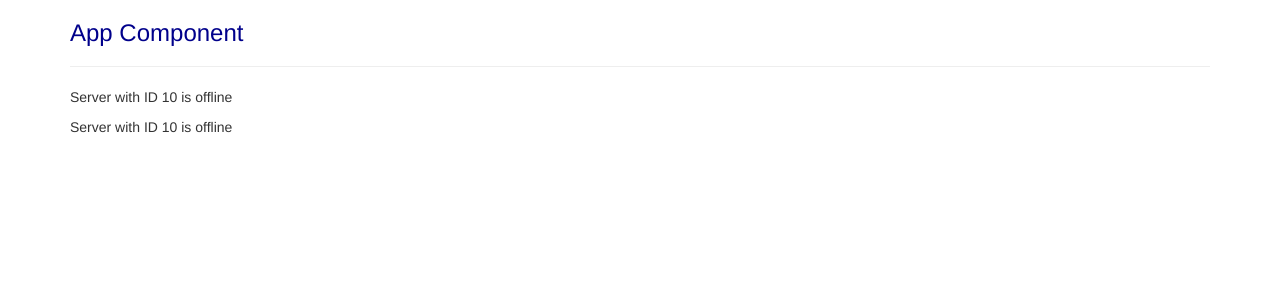
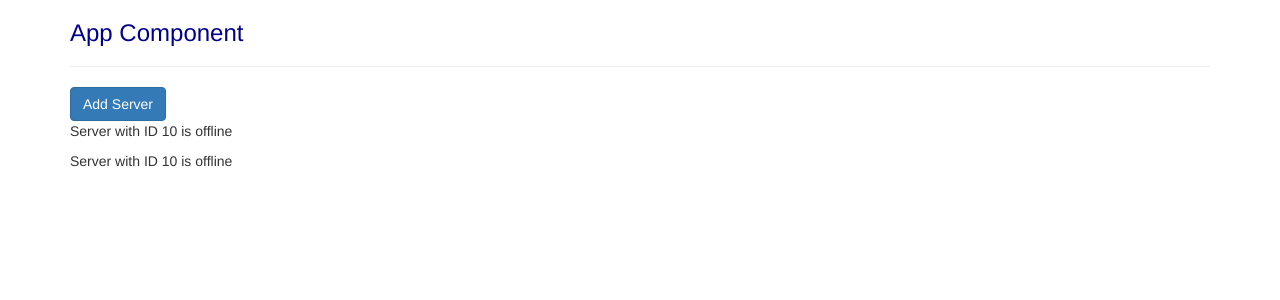
Before and after one commit to felipealencardev/understanding-angular, an Angular app: page / in a window 1280 px wide. Shown: the top 300 px of the page. Built offline with nearby package versions, Linux system fonts and the light colour scheme.

Commit message:
property binding

```diff
--- a/src/app/servers/servers.component.html
+++ b/src/app/servers/servers.component.html
@@ -1,2 +1,5 @@
+<button
+    class="btn btn-primary"
+    [disabled]="!allowNewServer">Add Server</button>
 <app-server></app-server>
 <app-server></app-server>
--- a/src/app/servers/servers.component.ts
+++ b/src/app/servers/servers.component.ts
@@ -9,8 +9,13 @@
   styleUrls: ['./servers.component.css']
 })
 export class ServersComponent implements OnInit {
+  allowNewServer = false;
 
-  constructor() { }
+  constructor() {
+    setTimeout(() => {
+      this.allowNewServer = true;
+    }, 2000)
+   }
 
   ngOnInit() {
   }
```
